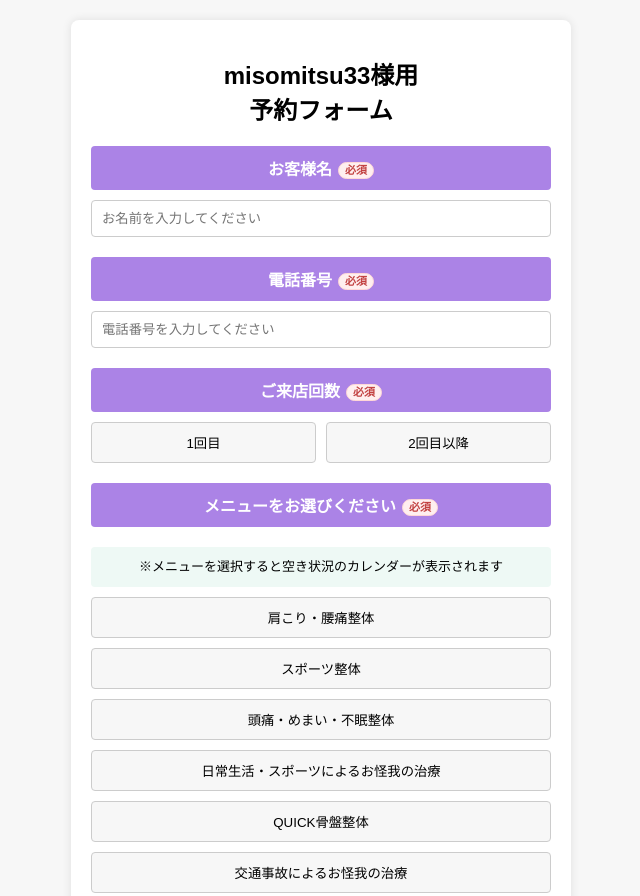
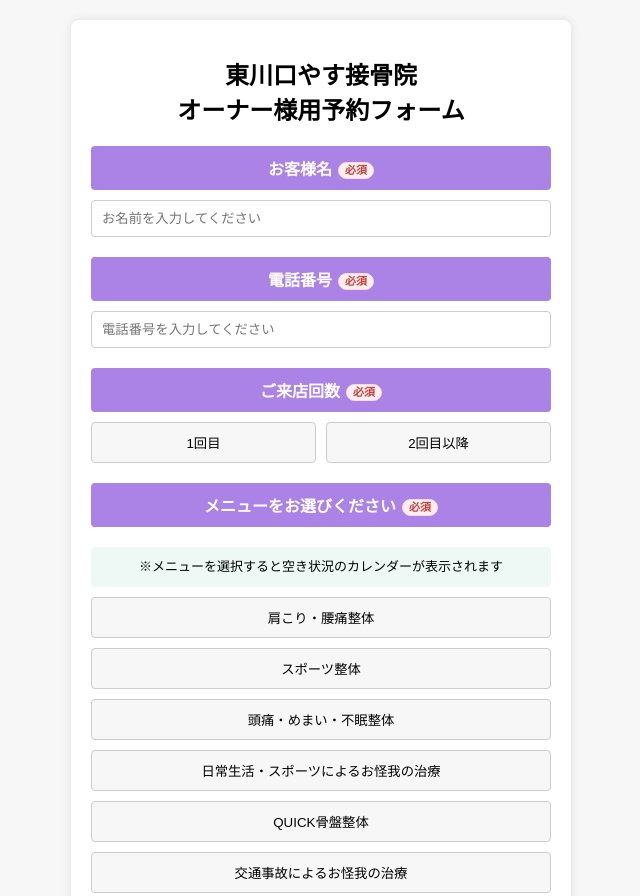
Before and after one commit to officialline0101/higashikawaguchi-yasusekkotsuin-ownerform, a plain HTML site: page index.html in a window 1280 px wide. Shown: the top 896 px of the page, without its empty margins (319-959 px from the left). Drawn offline with Linux system fonts and the light colour scheme; a script that the page names is missing.

Commit message:
Update index.html

```diff
--- a/index.html
+++ b/index.html
@@ -4,7 +4,7 @@
 <head>
     <meta charset="UTF-8">
     <meta name="viewport" content="width=device-width, initial-scale=1.0, user-scalable=no">
-    <title>予約フォーム</title>
+    <title>オーナー様用予約フォーム</title>
     <style>
         body {
             font-family: Arial, sans-serif;
@@ -543,7 +543,7 @@
 <body>
 
     <div class="container">
-        <h1>misomitsu33様用<br>予約フォーム
+        <h1>東川口やす接骨院<br>オーナー様用予約フォーム
         </h1>
 
         <div class="label">お客様名<span class="required">必須</span></div>
```
